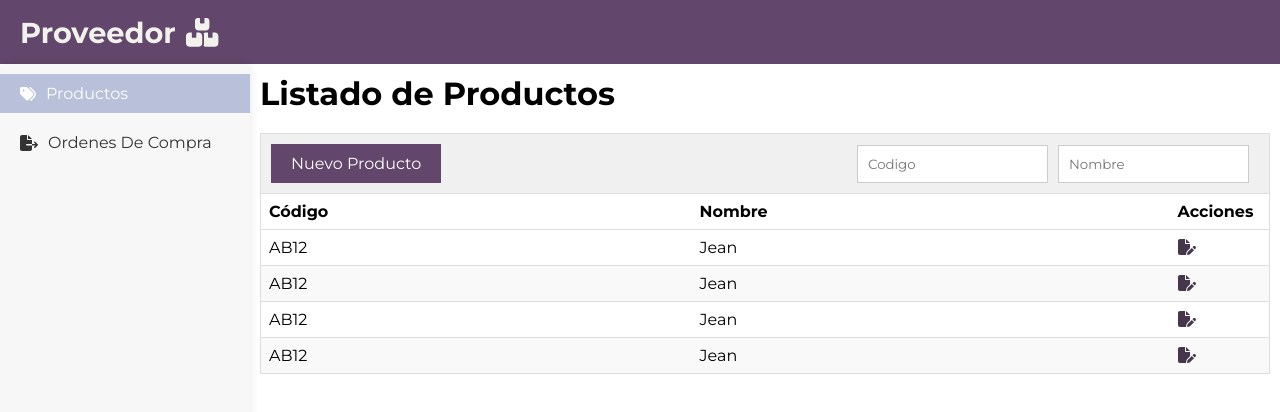
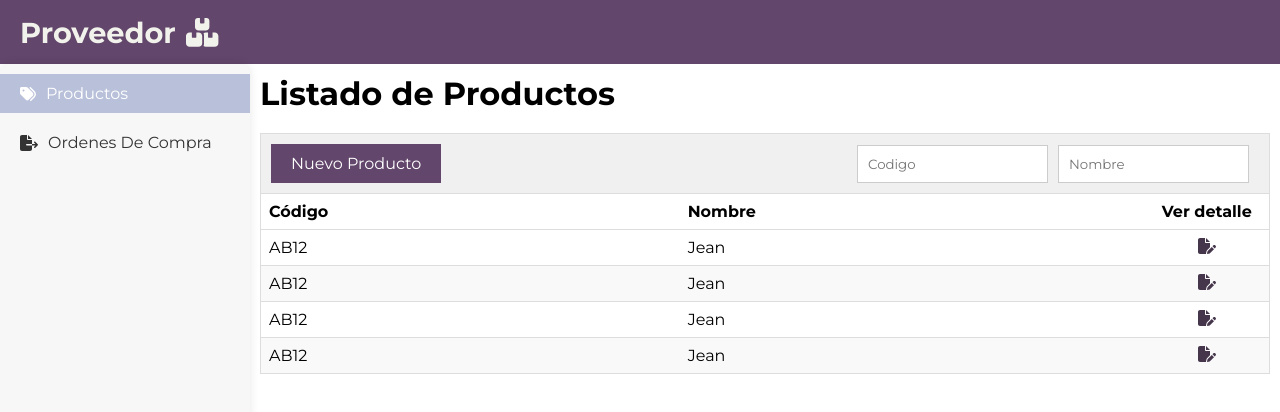
Before and after one commit to GalvanPablo/SistDistribuidos-Grupo15-Proveedor-frontend, a React (Create React App) app: page /productos in a window 1280 px wide. Shown: the top 412 px of the page. Built offline with nearby package versions, Linux system fonts and the light colour scheme.

Commit message:
Arreglo visual en producto y nuevo producto

```diff
--- a/src/ui/pages/producto/Producto.jsx
+++ b/src/ui/pages/producto/Producto.jsx
@@ -21,7 +21,7 @@ const Producto = () => {
         <tr className={styles.tabla__fila}>
             <td>{producto.codigo}</td>
             <td>{producto.nombre}</td>
-            <td>
+        <td className={styles.icono_detalles}>
                 <Link to={`/productos/detalle/${producto.codigo}`} title='ver detalle'>
                     <FontAwesomeIcon icon={faFilePen} className={styles.icono_detalles} />
                 </Link>
@@ -49,7 +49,7 @@ const Producto = () => {
                         <tr>
                             <th className={styles.columna_codigo}>Código</th>
                             <th>Nombre</th>
-                            <th className={styles.columna_acciones}>Acciones</th>
+                            <th className={styles.columna_acciones} style={{textAlign: 'center'}}>Ver detalle</th>
                         </tr>
                     </thead>
                     <tbody className={styles.tabla__cuerpo}>
--- a/src/ui/pages/producto/Producto.module.css
+++ b/src/ui/pages/producto/Producto.module.css
@@ -65,7 +65,7 @@
 }
 
 .columna_acciones {
-    width: 100px;
+    width: 125px;
 }
 
 
@@ -91,9 +91,13 @@
 }
 
 .icono_detalles {
+    display: flex;
+    flex-direction: row;
+    align-items: center;
+    justify-content: center;
     color: var(--dark-color);
 }
 
 .icono_detalles:hover {
-    color: var(--seconday_color);
+    color: var(--primary-color);
 }
--- a/src/ui/pages/producto/nuevo/NuevoProducto.jsx
+++ b/src/ui/pages/producto/nuevo/NuevoProducto.jsx
@@ -56,6 +56,7 @@ const NuevoProducto = () => {
 
     return (
         <div className={styles.view_container}>
+            <h1>Nuevo Producto</h1>
             <form action="">
                 <div className={styles.info}>
                     <TextInput
@@ -71,6 +72,9 @@ const NuevoProducto = () => {
                         urlImgDefault={'https://cdn.icon-icons.com/icons2/1886/PNG/512/tshirt_120689.png'}
                         label={'Foto del producto'}
                     />
+                    <button onClick={nuevoProducto} className={styles.boton}>
+                        Crear
+                    </button>
                 </div>
                 <div className={styles.input_talleColor}>
                     <span className={styles.input__label}>Colores y talles disponibles</span>
@@ -104,11 +108,8 @@ const NuevoProducto = () => {
                         </table>
                     </div>
                 </div>
-                <button onClick={nuevoProducto} className={styles.boton}>
-                    Nuevo Producto
-                </button>
             </form>
-        </div>
+        </div >
     )
 }
 
--- a/src/ui/pages/producto/nuevo/NuevoProducto.module.css
+++ b/src/ui/pages/producto/nuevo/NuevoProducto.module.css
@@ -1,4 +1,4 @@
-.view_container{
+.view_container {
     width: 100%;
 }
 
@@ -40,7 +40,8 @@ form {
     border-collapse: collapse;
 }
 
-.cabeceraColor, .celdaTalle {
+.cabeceraColor,
+.celdaTalle {
     color: #333;
     padding: 10px;
     text-align: center;
@@ -58,3 +59,18 @@ form {
     height: 20px;
     margin: 0 auto;
 }
+
+.boton {
+    background-color: var(--primary-color);
+    color: #fff;
+    border: none;
+    padding: 10px 20px;
+    font-size: 16px;
+    cursor: pointer;
+    font-weight: 500;
+    border-radius: 5px;
+}
+
+.boton:hover {
+    background-color: var(--dark-color);
+}
```
